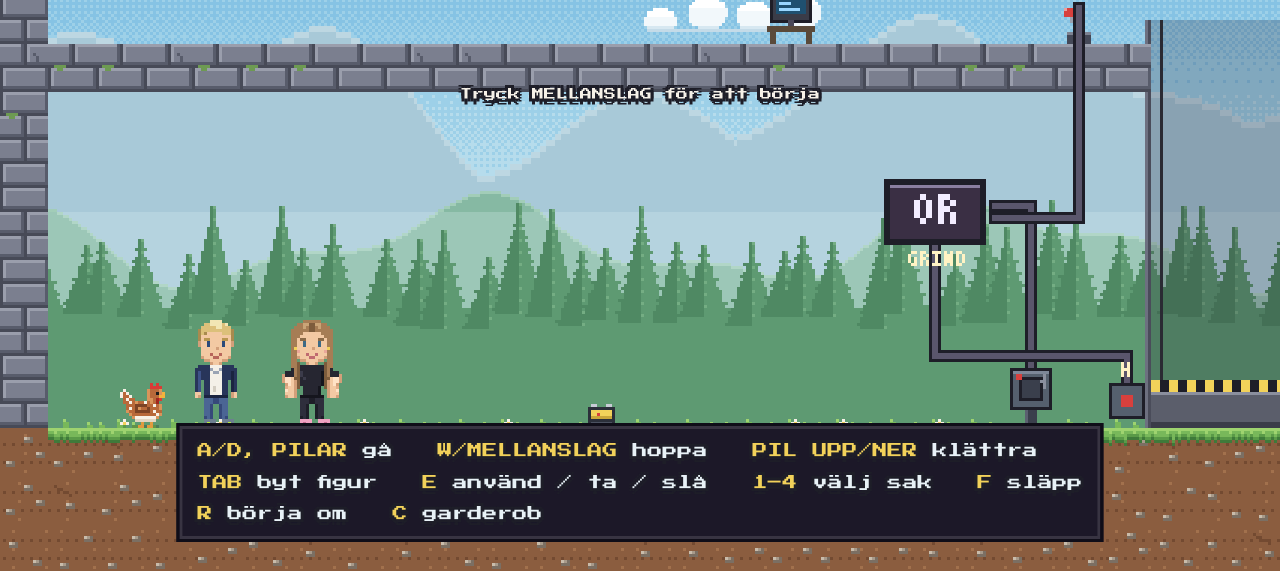
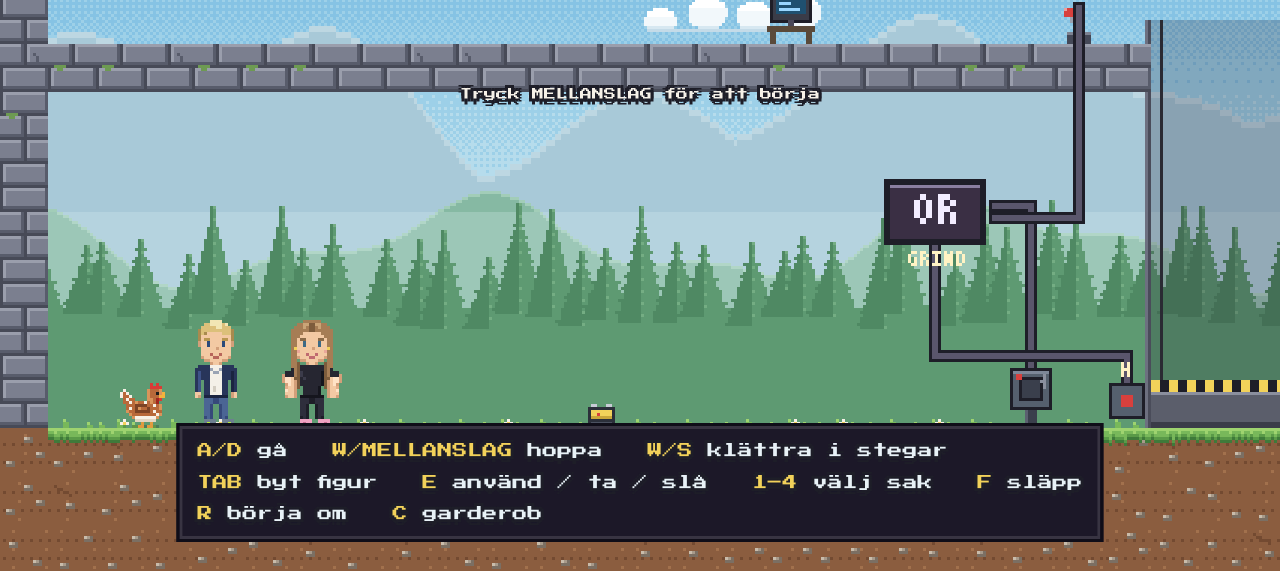
Before and after one commit to senag003/claudish_gibb, a plain HTML site: page index.html in a window 1280 px wide. Shown: the part 229-800 px from the top of the page. Drawn offline with Linux system fonts and the light colour scheme.

Commit message:
W klättrar i stegar och hoppar annars
W fungerar som pil upp: klättrar vid en stege, hoppar överallt annars. Mellanslag hoppar alltid (även av en stege). S klättrar ner.

```diff
--- a/index.html
+++ b/index.html
@@ -86,7 +86,7 @@
     <div id="hint" class="ui ol panel"></div>
     <div id="tip" class="ui ol panel"></div>
     <div id="controls" class="ui ol panel">
-      <b>A/D, PILAR</b> gå &nbsp; <b>W/MELLANSLAG</b> hoppa &nbsp; <b>PIL UPP/NER</b> klättra<br>
+      <b>A/D</b> gå &nbsp; <b>W/MELLANSLAG</b> hoppa &nbsp; <b>W/S</b> klättra i stegar<br>
       <b>TAB</b> byt figur &nbsp; <b>E</b> använd / ta / slå &nbsp; <b>1–4</b> välj sak &nbsp; <b>F</b> släpp<br>
       <b>R</b> börja om &nbsp; <b>C</b> garderob
     </div>
--- a/js/levels.js
+++ b/js/levels.js
@@ -46,7 +46,7 @@
       // ställer sig på hissen och Edvin drar spaken. Golv 2: AND(kabeluppgift, batteri) öppnar gallret.
       // Golv 3: Hedda slår sönder väggen, Edvin klättrar plankorna till hönan.
       name: 'Fabriken',
-      hint: 'E tar upp och använder saker. 1–4 väljer, F släpper. W hoppar, pil upp/ner klättrar.',
+      hint: 'E tar upp och använder saker. 1–4 väljer, F släpper. W hoppar och klättrar i stegar, S klättrar ner.',
       map: build(40, 32, L => {
         L.ground(29);
         L.set(4, 28, 'E'); L.set(6, 28, 'H');
--- a/js/main.js
+++ b/js/main.js
@@ -48,8 +48,8 @@
 
   // Tangenter
   const k = game.keys;
-  // W och mellanslag hoppar alltid. Pil upp/ner klättrar i stegar (pil upp hoppar när man inte står vid en stege).
-  const move = { ArrowLeft: 'left', KeyA: 'left', ArrowRight: 'right', KeyD: 'right', ArrowUp: 'up', KeyW: 'jump', ArrowDown: 'down', KeyS: 'down', Space: 'jump', KeyE: 'actionHeld', Enter: 'actionHeld' };
+  // W / pil upp: klättrar vid en stege, hoppar överallt annars. Mellanslag hoppar alltid. S / pil ner klättrar ner.
+  const move = { ArrowLeft: 'left', KeyA: 'left', ArrowRight: 'right', KeyD: 'right', ArrowUp: 'up', KeyW: 'up', ArrowDown: 'down', KeyS: 'down', Space: 'jump', KeyE: 'actionHeld', Enter: 'actionHeld' };
   window.addEventListener('keydown', e => {
     const m = move[e.code];
     if (m) e.preventDefault();
```
Also changed, not shown: 1 other file.
